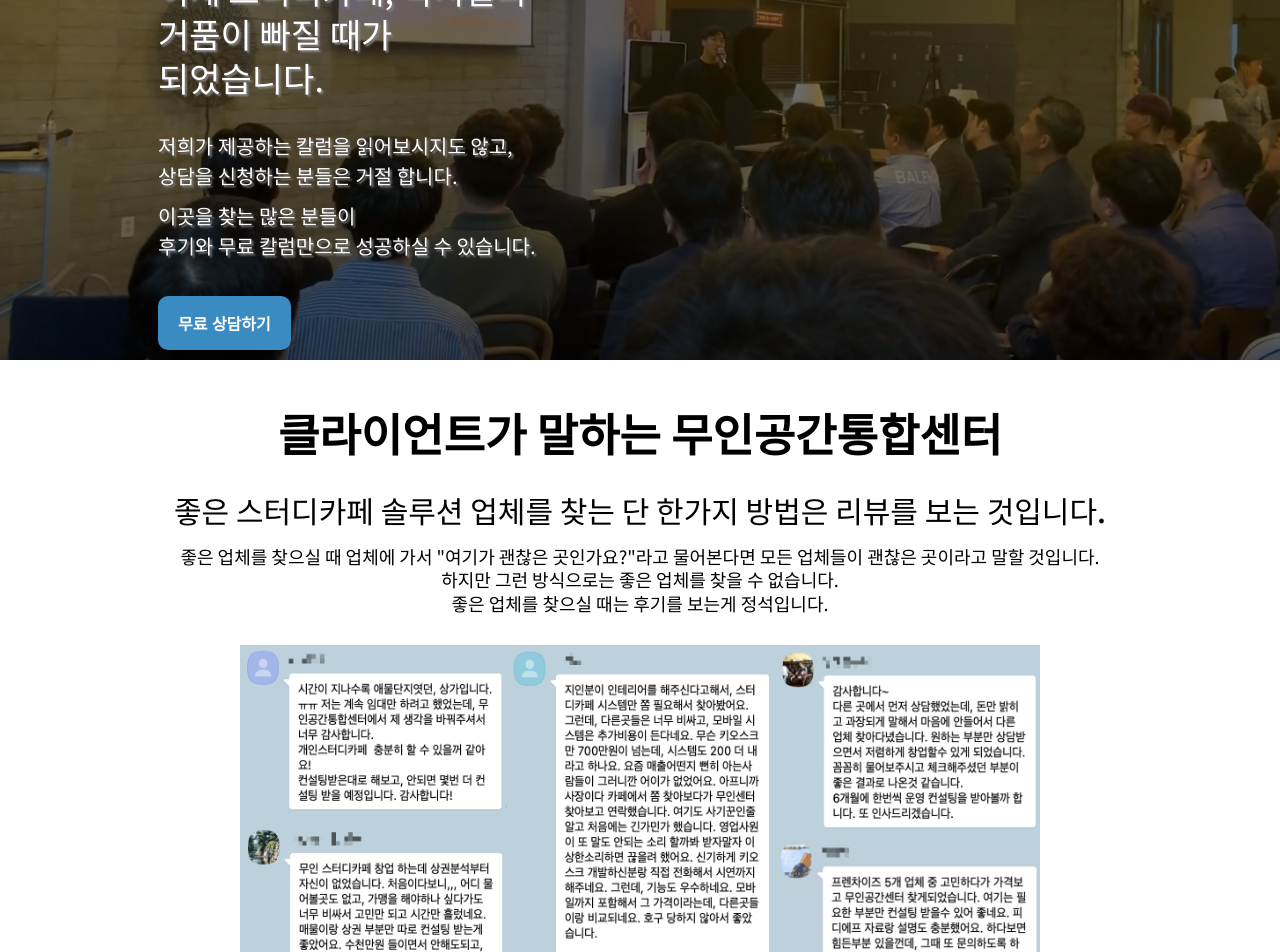
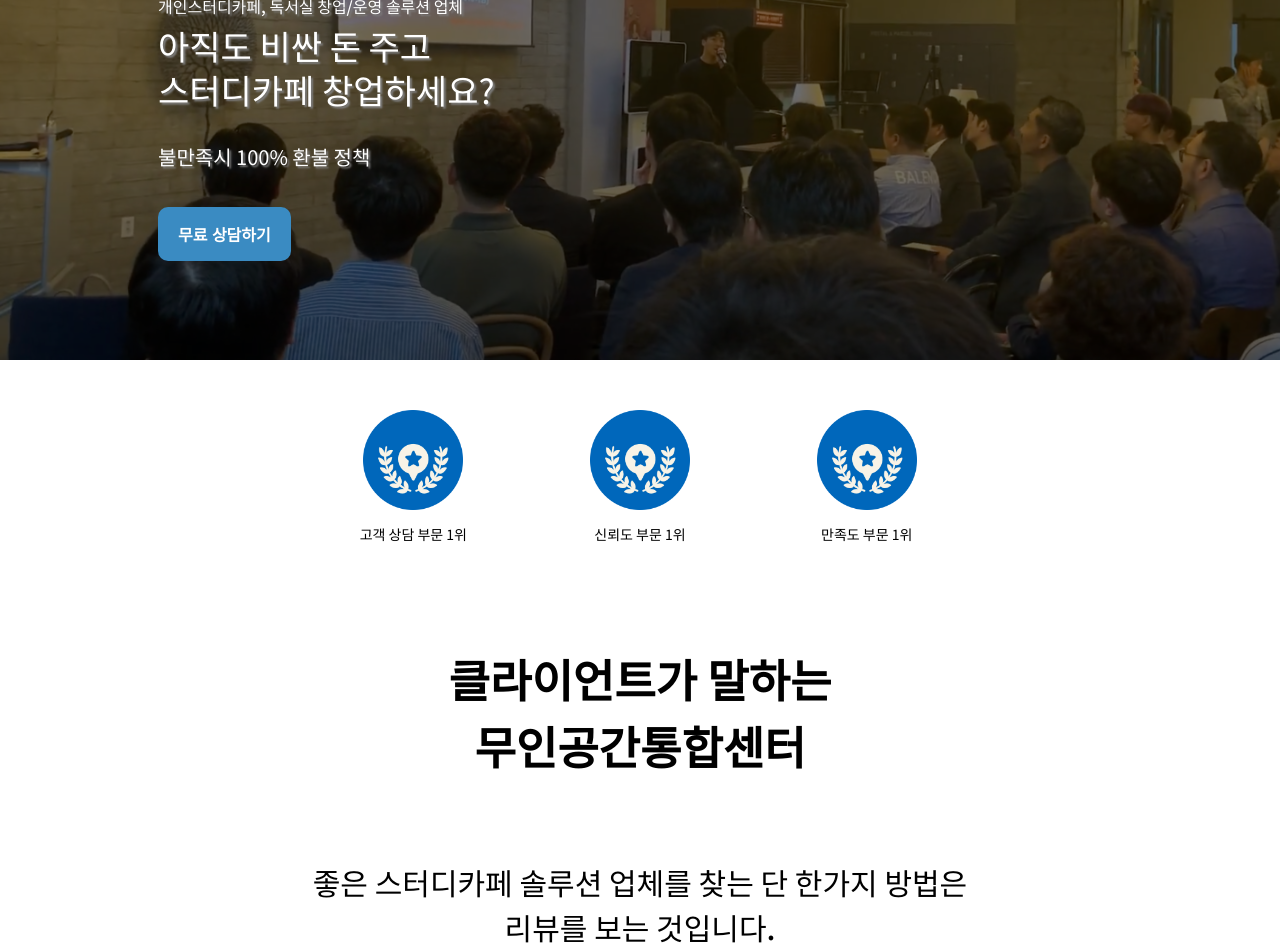
Before and after one commit to yoojat/USIC, a Next.js app: page / in a window 1280 px wide. Shown: the part 200-1152 px from the top of the page. Built offline with nearby package versions, Linux system fonts and the light colour scheme.

Commit message:
메인 이미지 추가, 카톡 후기 이미지 변경, 글자 크기 및 간격 수, 콘솔로그 삭제

```diff
--- a/components/HeadSection.tsx
+++ b/components/HeadSection.tsx
@@ -95,7 +95,7 @@ const MainTitleContainer = styled.div`
   }
   position: absolute;
   left: 25%;
-  top: 20%;
+  top: 30%;
 `;
 
 const TopDescription = styled.div`
@@ -263,19 +263,11 @@ export default function HeadSection({
               <>
                 <MainTitleContainer>
                   <TopDescription>
-                    스터디카페, 독서실 창업 / 운영 / 관리 상담
+                    개인스터디카페, 독서실 창업/운영 솔루션 업체
                   </TopDescription>
                   <BigHeadTitle>{headTitle}</BigHeadTitle>
                   <BottomDescription>
-                    <p>
-                      저희가 제공하는 칼럼을 읽어보시지도 않고, <br />
-                      상담을 신청하는 분들은 거절 합니다.
-                    </p>
-                    <p>
-                      이곳을 찾는 많은 분들이
-                      <br />
-                      후기와 무료 칼럼만으로 성공하실 수 있습니다.
-                    </p>
+                    <p>불만족시 100% 환불 정책</p>
                   </BottomDescription>
                   <Link href='https://forms.gle/mS2THJcdm1ciJNtR9'>
                     <a target='_blank'>
--- a/libs/client/getInquery.ts
+++ b/libs/client/getInquery.ts
@@ -1,6 +1,5 @@
 import client from '@libs/server/client';
 export default async function (id: string) {
-  console.log({ id });
   return await client.request(`
   {
     inquery(where:{
--- a/pages/index.tsx
+++ b/pages/index.tsx
@@ -6,25 +6,48 @@ import ContentLayout from '../components/ContentLayout';
 const KakaoDisplay = styled.div`
   text-align: center;
   margin-top: 50px;
+  padding-left: 50px;
+  padding-right: 50px;
+  margin-bottom: 50px;
+  max-width: 800px;
+  width: 100%;
+  margin-left: auto;
+  margin-right: auto;
+  box-sizing: border-box;
+  line-height: 1.5;
+`;
+
+const ProudOfMyselfContainer = styled.div`
+  display: flex;
+  justify-content: center;
+  margin-bottom: 50px;
   padding-left: 10px;
   padding-right: 10px;
-  margin-bottom: 50px;
+  margin-bottom: 100px;
+`;
+const ProudOfMyselfItem = styled.div`
+  width: 250px;
+`;
+const ProudOfMyselfIcon = styled.div``;
+const ProudOfMyselfTitle = styled.div`
+  font-size: 14px;
+  padding-top: 10px;
 `;
 
 const KakaoDisplayTitle = styled.h1`
   font-size: 45px;
   font-weight: 600;
-  margin-bottom: 40px;
+  margin-bottom: 80px;
 `;
 const KakaoDisplayTitle2 = styled.h2`
   font-size: 30px;
   font-weight: 500;
-  margin-bottom: 20px;
+  margin-bottom: 100px;
 `;
 const KakaoDisplayTitle3 = styled.h3`
-  font-size: 18px;
+  font-size: 16px;
   line-height: 1.3;
-  margin-bottom: 30px;
+  margin-bottom: 50px;
 `;
 
 const Home: NextPage = () => {
@@ -32,9 +55,47 @@ const Home: NextPage = () => {
     <>
       <ContentLayout
         isMain={true}
-        headTitle={`이제 스터디카페, 독서실의 거품이 빠질 때가 되었습니다.`}
+        headTitle={`아직도 비싼 돈 주고 스터디카페 창업하세요?`}
       ></ContentLayout>
       <KakaoDisplay>
+        <ProudOfMyselfContainer>
+          <ProudOfMyselfItem>
+            <ProudOfMyselfIcon>
+              <Image
+                src='/best_logo.png'
+                alt='고객상담 부문 1위'
+                width={100}
+                height={100}
+                objectFit={'contain'}
+              />
+              <ProudOfMyselfTitle>고객 상담 부문 1위</ProudOfMyselfTitle>
+            </ProudOfMyselfIcon>
+          </ProudOfMyselfItem>
+          <ProudOfMyselfItem>
+            <ProudOfMyselfIcon>
+              <Image
+                src='/best_logo.png'
+                alt='신뢰도 부문 1위'
+                width={100}
+                height={100}
+                objectFit={'contain'}
+              />
+              <ProudOfMyselfTitle>신뢰도 부문 1위</ProudOfMyselfTitle>
+            </ProudOfMyselfIcon>
+          </ProudOfMyselfItem>
+          <ProudOfMyselfItem>
+            <ProudOfMyselfIcon>
+              <Image
+                src='/best_logo.png'
+                alt='만족도 부문 1위'
+                width={100}
+                height={100}
+                objectFit={'contain'}
+              />
+              <ProudOfMyselfTitle>만족도 부문 1위</ProudOfMyselfTitle>
+            </ProudOfMyselfIcon>
+          </ProudOfMyselfItem>
+        </ProudOfMyselfContainer>
         <KakaoDisplayTitle>
           클라이언트가 말하는 무인공간통합센터
         </KakaoDisplayTitle>
@@ -44,14 +105,22 @@ const Home: NextPage = () => {
         </KakaoDisplayTitle2>
         <KakaoDisplayTitle3>
           좋은 업체를 찾으실 때 업체에 가서 "여기가 괜찮은 곳인가요?"라고
-          물어본다면 모든 업체들이 괜찮은 곳이라고 말할 것입니다.
+          물어본다면
+          <br />
+          모든 업체들이 괜찮은 곳이라고 말할 것입니다.
           <br />
           하지만 그런 방식으로는 좋은 업체를 찾을 수 없습니다.
           <br />
           좋은 업체를 찾으실 때는 후기를 보는게 정석입니다.
         </KakaoDisplayTitle3>
 
-        <Image src='/comments.png' alt='카카오후기' width={800} height={800} />
+        <Image
+          src='/comments.png'
+          alt='카카오후기'
+          width={800}
+          height={800}
+          objectFit='contain'
+        />
       </KakaoDisplay>
     </>
   );
```
Also changed, not shown: pages/inquery/[id].tsx (+10 -0 lines), pages/inquery/index.tsx (+7 -18 lines), public/best_logo.png (added), public/comments.png.
